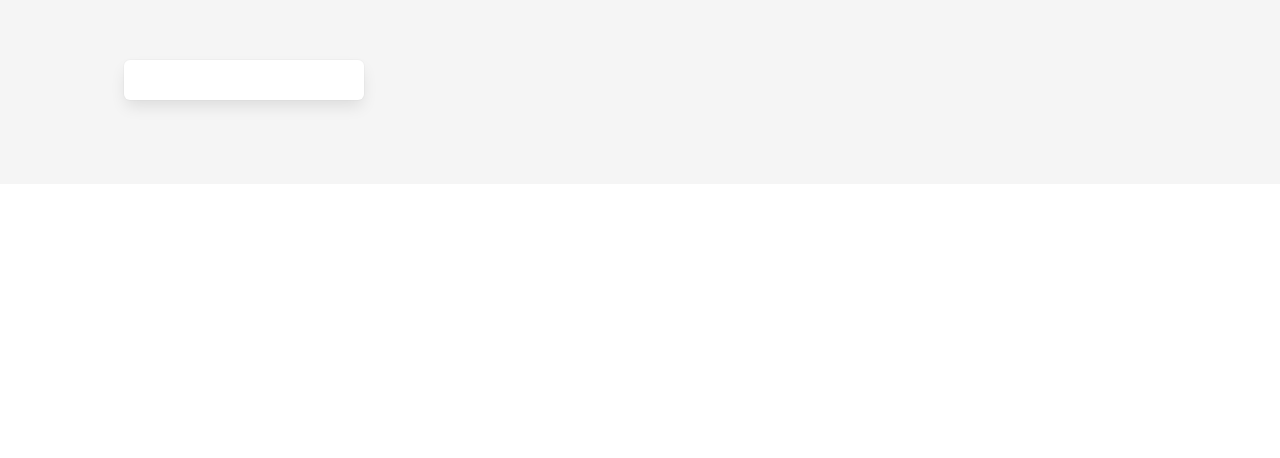
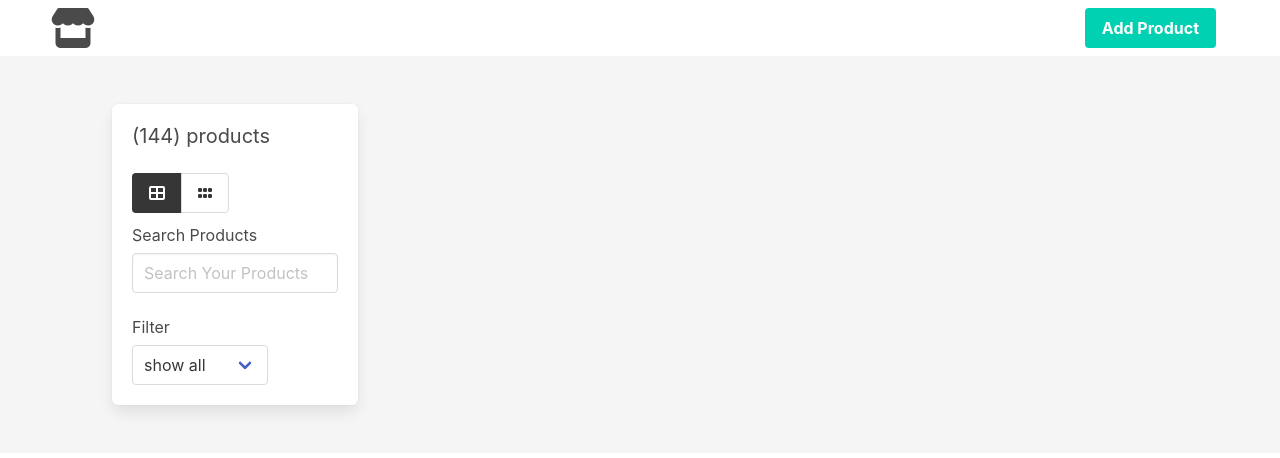
Before and after one commit to surajmaurya0/recoil-shop, a React (Create React App) app: page / in a window 1280 px wide. Shown: the top 458 px of the page. Built offline with nearby package versions, Linux system fonts and the light colour scheme.

Commit message:
ui design 70% completed

```diff
--- a/public/index.html
+++ b/public/index.html
@@ -11,7 +11,7 @@
     />
     <link rel="apple-touch-icon" href="%PUBLIC_URL%/logo192.png" />
     <link rel="stylesheet" href="https://cdn.jsdelivr.net/npm/bulma@0.9.4/css/bulma.min.css">
-    <link rel="stylesheet" href="https://cdnjs.cloudflare.com/ajax/libs/font-awesome/4.7.0/css/font-awesome.min.css">
+    <!-- <link rel="stylesheet" href="https://cdnjs.cloudflare.com/ajax/libs/font-awesome/4.7.0/css/font-awesome.min.css"> -->
     <!--
       manifest.json provides metadata used when your web app is installed on a
       user's mobile device or desktop. See https://developers.google.com/web/fundamentals/web-app-manifest/
@@ -42,4 +42,5 @@
       To create a production bundle, use `npm run build` or `yarn build`.
     -->
   </body>
+  <script src="https://kit.fontawesome.com/e3edac3fc9.js" crossorigin="anonymous"></script>
 </html>
--- a/src/App.js
+++ b/src/App.js
@@ -1,5 +1,5 @@
 import React from 'react'
-import Home from './components/pages/Home'
+import Home from './components/pages/Home.jsx'
 const App = () => {
   return (
    <>
--- /dev/null
+++ b/src/components/layout/Navbar.jsx
@@ -0,0 +1,25 @@
+import React from "react";
+import './layout.css'
+const Navbar = () => {
+    return (
+        <>
+            <nav className="navbar">
+                <div className="container">
+                    <div className="navbar-brand">
+                        <a href="/" className="navbar-item"><i class="fa-sharp fa-solid fa-store transform"></i> </a>
+                    </div>
+                    <div className="navbar-menu">
+                        <div className="navbar-end">
+                            <div className="navbar-item">
+                                <div className="buttons">
+                                    <a href="/" className="button is-primary"><strong>Add Product</strong></a>
+                                </div>
+                            </div>
+                        </div>
+                    </div>
+                </div>
+            </nav>
+        </>
+    )
+}
+export default Navbar
--- /dev/null
+++ b/src/components/layout/Sidebar.jsx
@@ -0,0 +1,42 @@
+import React from 'react'
+
+const Sidebar = () => {
+    return (
+        <>
+            <div className="columns is-multiline">
+                <div className="column is-12">
+                    <h2 className="subtitle">(144) products</h2>
+                    <div className="field has-addons">
+                        <div className="control">
+                            <button className="button is-dark">
+                                <i className="fas fa-th-large"></i>
+                            </button>
+                        </div>
+                        <div className="control">
+                            <button className="button">
+                                <i className="fas fa-grip-horizontal"></i>
+                            </button>
+                        </div>
+                    </div>
+                    <h3 className="subtitle is-6 mb-2">Search Products</h3>
+                    <input type="text" className="input" placeholder='Search Your Products' />
+                </div>
+                <div className="column is-12">
+                    <h3 className="subtitle is-6 mb-2">Filter</h3>
+                    <div className="select is-fillwidth">
+                        <select>
+                            <option value="">show all</option>
+                            <option value="fruit">fruit</option>
+                            <option value="vegetables">vegetables</option>
+                            <option value="meals">meals</option>
+                            <option value="beverages">beverages</option>
+                            <option value="utensils">utensils</option>
+                        </select>
+                    </div>
+                </div>
+            </div>
+        </>
+    )
+}
+
+export default Sidebar
--- /dev/null
+++ b/src/components/layout/layout.css
@@ -0,0 +1,3 @@
+.transform{
+    transform: scale(2.5);
+}
--- a/src/components/pages/Home.jsx
+++ b/src/components/pages/Home.jsx
@@ -1,23 +1,29 @@
 import React from 'react'
+import Navbar from '../layout/Navbar'
+import Sidebar from '../layout/Sidebar'
+import Products from '../products/Products'
 
 const Home = () => {
   return (
+    <>
+   <Navbar/>
     <div className="has-background-light">
         <div className="container">
             <div className="section">
-                <div className="colums">
+                <div className="columns">
                     <div className="column is-3">
                         <div className="box">
-
+                        <Sidebar/>
                         </div>
                     </div>
                     <div className="column is-9">
-
+                   <Products/>
                     </div>
                 </div>
             </div>
         </div>
     </div>
+    </>
   )
 }
 
--- /dev/null
+++ b/src/components/products/Products.js
@@ -0,0 +1,7 @@
+import React from 'react'
+const Products = () =>{
+    return(
+        <></>
+    )
+}
+export default Products
--- a/src/index.js
+++ b/src/index.js
@@ -3,11 +3,13 @@ import ReactDOM from 'react-dom/client';
 import './index.css';
 import App from './App';
 import reportWebVitals from './reportWebVitals';
-
+import { RecoilRoot } from 'recoil';
 const root = ReactDOM.createRoot(document.getElementById('root'));
 root.render(
   <React.StrictMode>
+    <RecoilRoot>
     <App />
+    </RecoilRoot>
   </React.StrictMode>
 );
 
```
Also changed, not shown: src/recoil/productRecoil.js (added).
